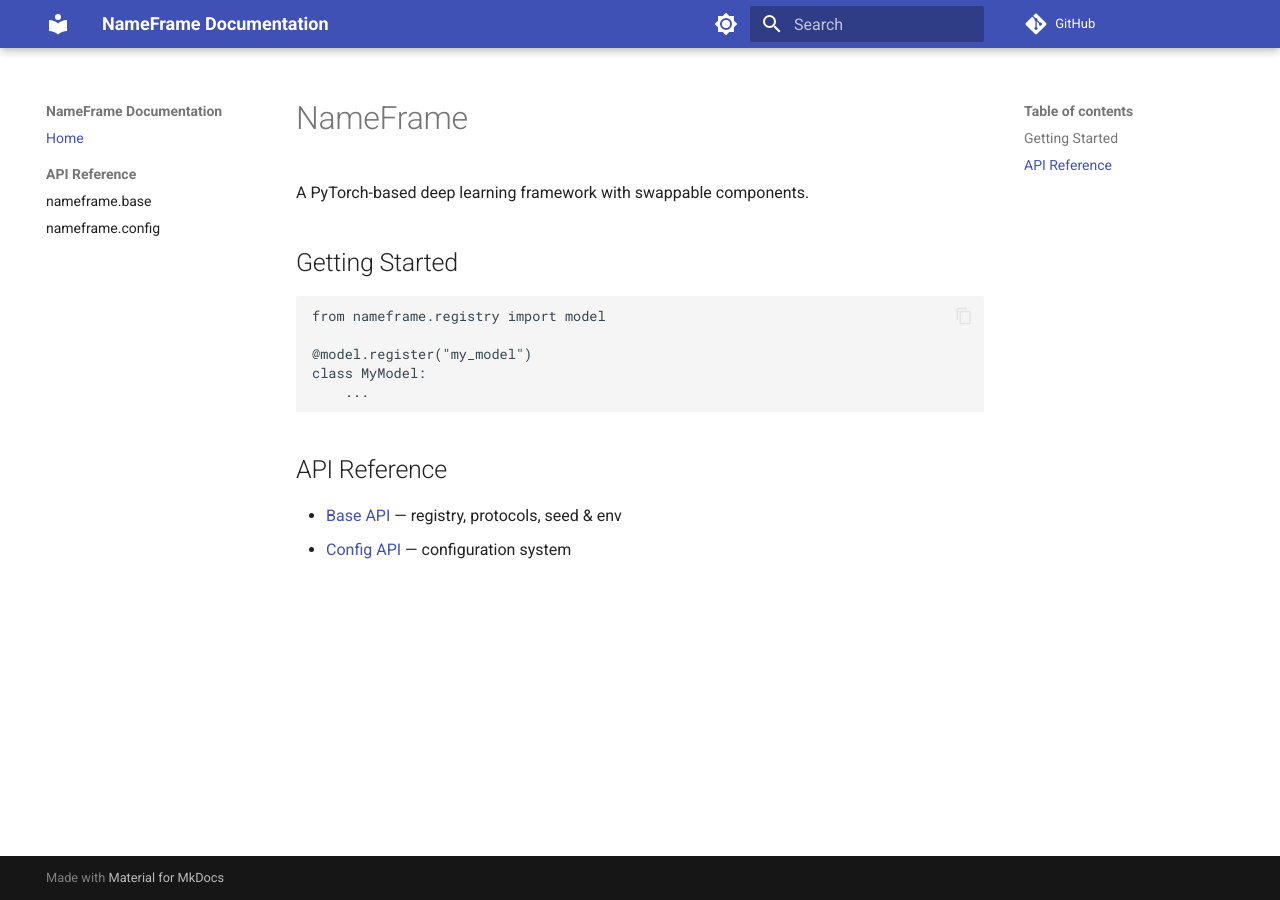
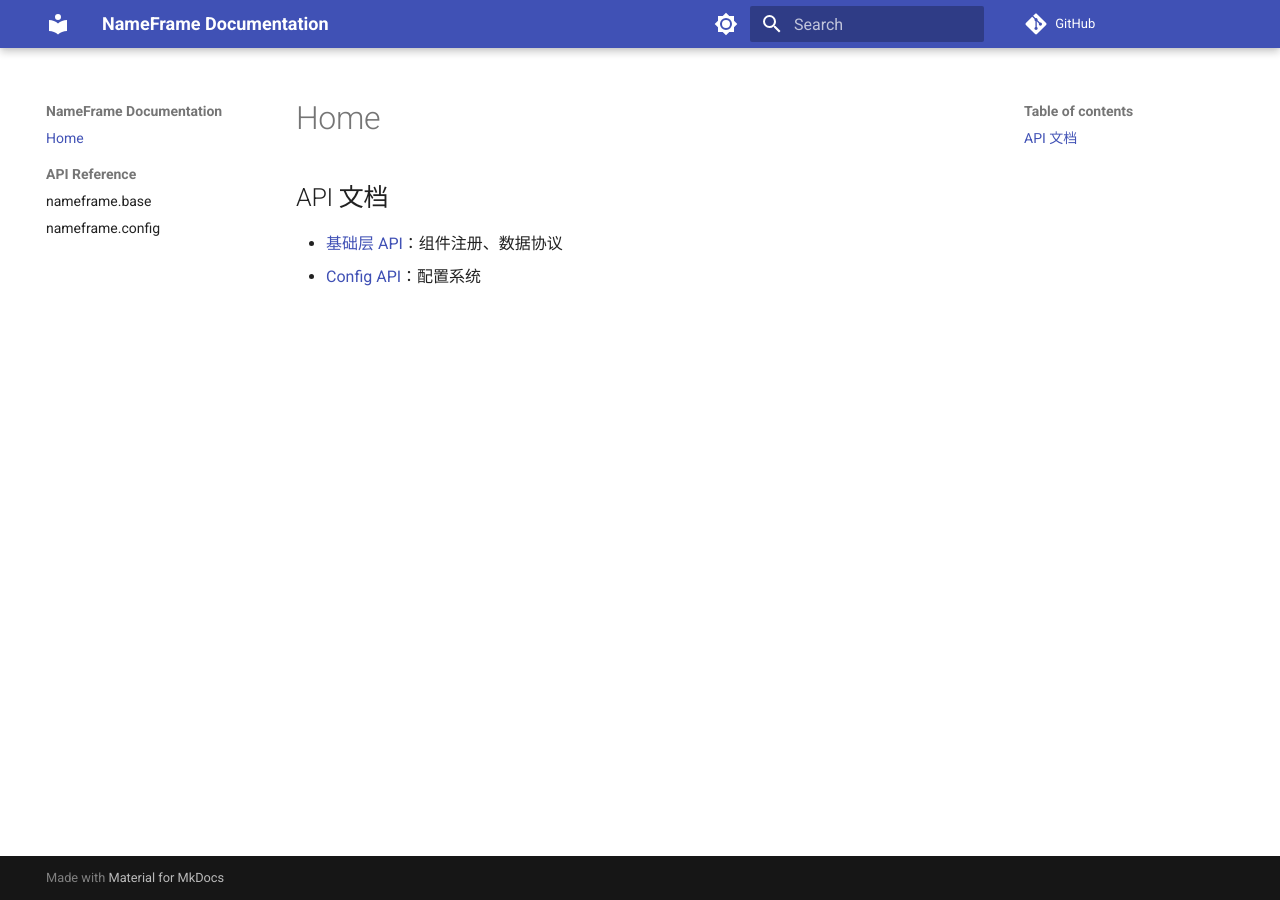
Before and after one commit to Aloudname/NameFrame, an MkDocs documentation site: the page built from docs/contents.md, in a window 1280 px wide. Built offline with MkDocs 1.6.1 and Material for MkDocs 9.7.7, drawn with Linux system fonts in a browser that asks for light colours; comment, search, counter and statistics services are not loaded.

Commit message:
[docs] 文档目录

````diff
--- a/docs/contents.md
+++ b/docs/contents.md
@@ -1,18 +1,4 @@
-# NameFrame
+## API 文档
 
-A PyTorch-based deep learning framework with swappable components.
-
-## Getting Started
-
-```python
-from nameframe.registry import model
-
-@model.register("my_model")
-class MyModel:
-    ...
-```
-
-## API Reference
-
-- [Base API](api/base.md) — registry, protocols, seed & env
-- [Config API](api/config.md) — configuration system
+- [基础层 API](api/base.md)：组件注册、数据协议
+- [Config API](api/config.md)：配置系统
````
